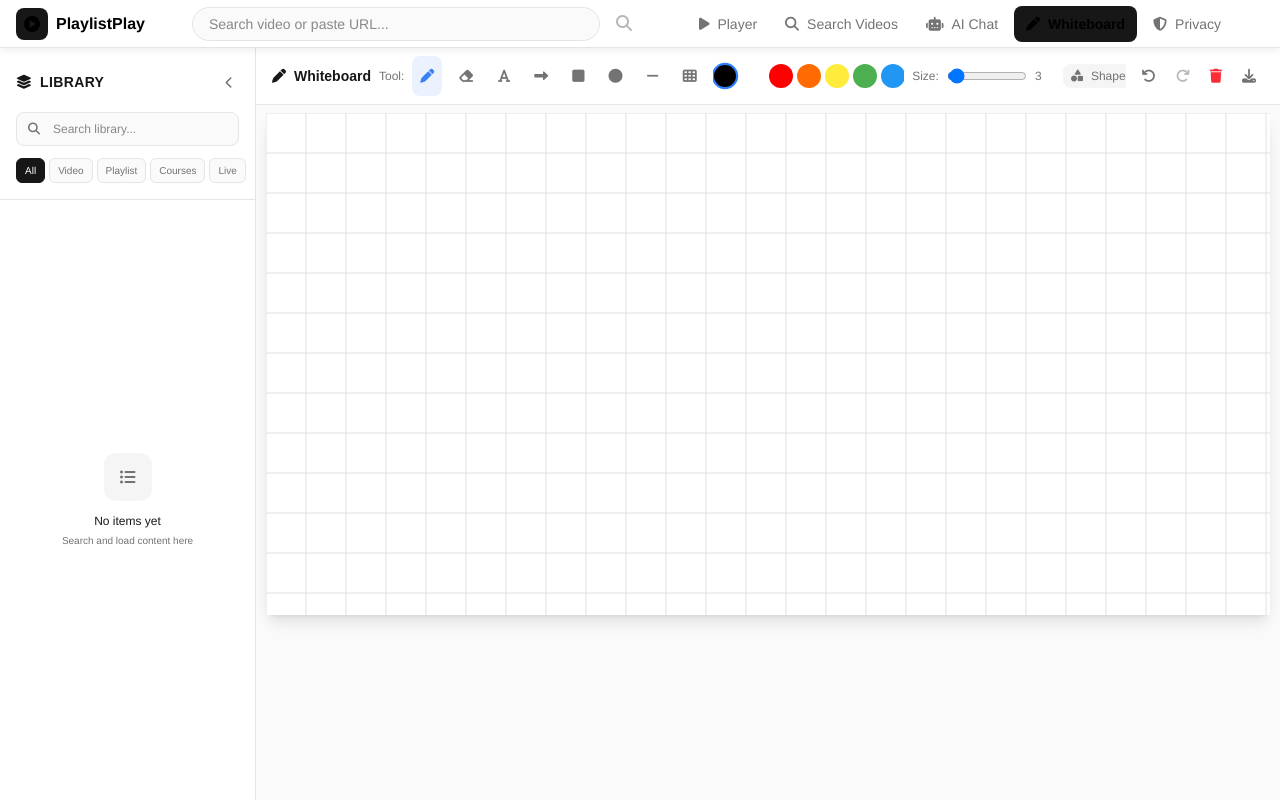
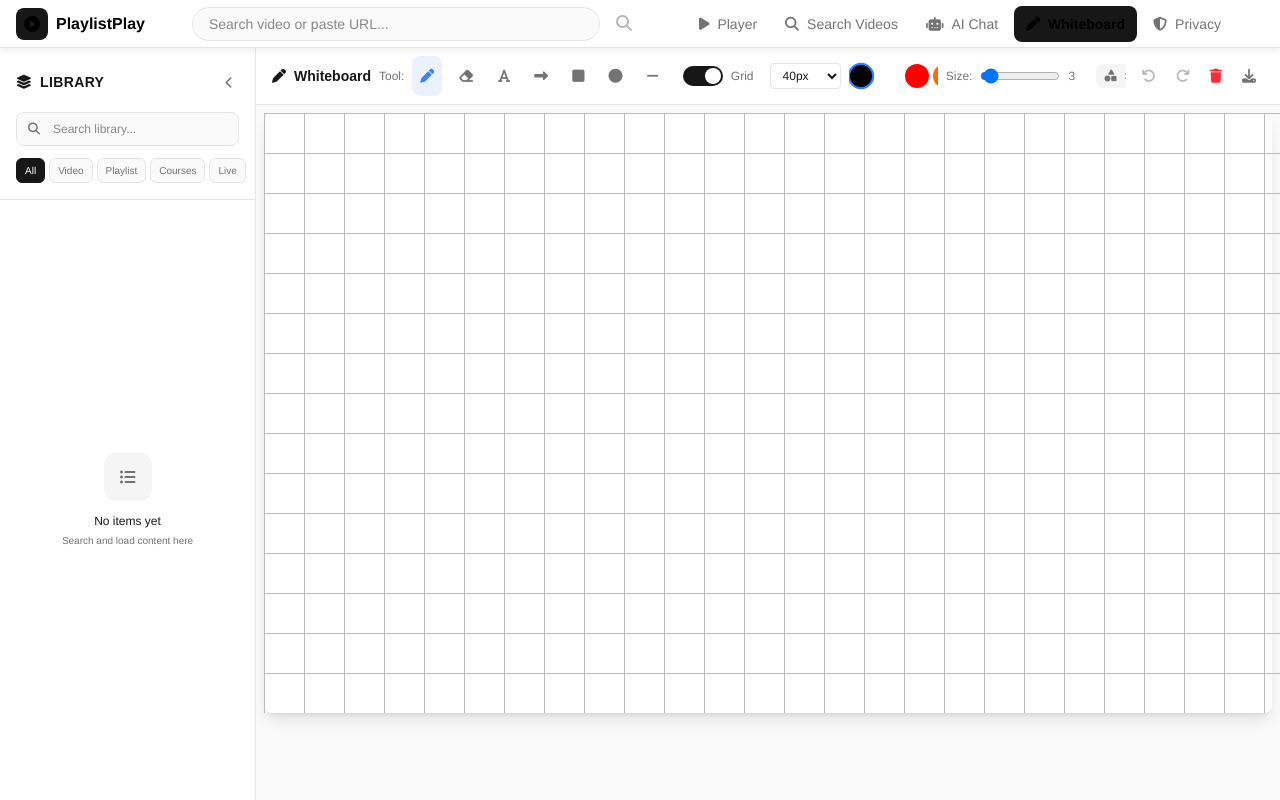
Before and after one commit to rgbailon/PlaylistTube, a React (Vite) app: page /whiteboard in a window 1280 px wide. Both pictures are taken after a click on the button 689 px from the left and 76 px from the top of the page. Built offline with nearby package versions, Linux system fonts and the light colour scheme.

Commit message:
fix: improve active text color for sun theme in chat, fix whiteboard grid with CSS background and darker lines

```diff
--- a/src/pages/ChatPage.jsx
+++ b/src/pages/ChatPage.jsx
@@ -90,7 +90,7 @@ const parseResponse = (provider, data) => {
 };
 
 function ChatPage() {
-  const { getCookie, setCookie } = useApp();
+  const { getCookie, setCookie, theme } = useApp();
 
 const [messages, setMessages] = useState([
     {
@@ -276,7 +276,7 @@ const chatbotConfig = getCookie('yt_chatbot_config');
           <div className="flex items-start gap-3">
             <div
               className="w-8 h-8 sm:w-9 sm:h-9 rounded-full flex items-center justify-center flex-shrink-0"
-              style={{ background: 'var(--accent-color)', color: 'white' }}
+              style={{ background: 'var(--accent-color)', color: theme === 'sun' ? '#000000' : 'white' }}
             >
               <i className="fas fa-robot text-xs sm:text-sm"></i>
             </div>
@@ -355,7 +355,7 @@ const chatbotConfig = getCookie('yt_chatbot_config');
             onClick={sendMessage}
             disabled={loading || !input.trim()}
             className="absolute right-1 top-1/2 -translate-y-1/2 w-8 h-8 rounded-xl flex items-center justify-center transition hover:scale-110 shadow-md disabled:opacity-50 disabled:hover:scale-100"
-            style={{ background: 'var(--accent-color)', color: 'white' }}
+            style={{ background: 'var(--accent-color)', color: theme === 'sun' ? '#000000' : 'white' }}
           >
             <i className="fas fa-paper-plane text-xs"></i>
           </button>
--- a/src/pages/WhiteboardPage.jsx
+++ b/src/pages/WhiteboardPage.jsx
@@ -1,6 +1,8 @@
 import { useState, useRef, useEffect, useCallback } from 'react';
+import { useApp } from '../App';
 
 function WhiteboardPage() {
+  const { theme } = useApp();
   const canvasRef = useRef(null);
   const containerRef = useRef(null);
   const [isDrawing, setIsDrawing] = useState(false);
@@ -12,6 +14,7 @@ function WhiteboardPage() {
   const [historyIndex, setHistoryIndex] = useState(-1);
   const [canvasSize, setCanvasSize] = useState({ width: 1200, height: 600 });
   const [showGrid, setShowGrid] = useState(false);
+  const [gridSize, setGridSize] = useState(40);
   const [shapeStart, setShapeStart] = useState({ x: 0, y: 0 });
   const [wireframeType, setWireframeType] = useState(null);
   const [showShapesDropdown, setShowShapesDropdown] = useState(false);
@@ -35,49 +38,20 @@ function WhiteboardPage() {
     saveState();
   }, []);
 
-  useEffect(() => {
-    initCanvas();
-    window.addEventListener('resize', initCanvas);
-    return () => window.removeEventListener('resize', initCanvas);
-  }, [initCanvas]);
+  const getGridBackground = () => {
+    if (!showGrid) return 'none';
+    const color = theme === 'light' || theme === 'sun' ? '#bbbbbb' : '#333333';
+    return `linear-gradient(${color} 1px, transparent 1px), linear-gradient(90deg, ${color} 1px, transparent 1px)`;
+  };
 
-  useEffect(() => {
-    const canvas = canvasRef.current;
-    if (!canvas) return;
-    const ctx = canvas.getContext('2d');
-
-    if (showGrid) {
-      savedCanvasRef.current = canvas.toDataURL();
-      ctx.strokeStyle = '#e0e0e0';
-      ctx.lineWidth = 1;
-      const gridSize = 40;
-
-      for (let x = 0; x <= canvas.width; x += gridSize) {
-        ctx.beginPath();
-        ctx.moveTo(x, 0);
-        ctx.lineTo(x, canvas.height);
-        ctx.stroke();
-      }
-
-      for (let y = 0; y <= canvas.height; y += gridSize) {
-        ctx.beginPath();
-        ctx.moveTo(0, y);
-        ctx.lineTo(canvas.width, y);
-        ctx.stroke();
-      }
-    } else if (savedCanvasRef.current) {
-      const img = new Image();
-      img.onload = () => {
-        ctx.clearRect(0, 0, canvas.width, canvas.height);
-        ctx.drawImage(img, 0, 0);
-      };
-      img.src = savedCanvasRef.current;
-    }
-  }, [showGrid]);
+  const getGridBackgroundSize = () => {
+    return showGrid ? `${gridSize}px ${gridSize}px` : 'auto';
+  };
 
   const saveState = () => {
     const canvas = canvasRef.current;
     const newState = canvas.toDataURL();
+    savedCanvasRef.current = newState;
     setHistory(prev => [...prev.slice(0, historyIndex + 1), newState]);
     setHistoryIndex(prev => prev + 1);
   };
@@ -320,27 +294,56 @@ const tools = [
 
         <div className="flex items-center gap-1 sm:gap-2">
           <span className="text-xs whitespace-nowrap" style={{ color: 'var(--text-muted)' }}>Tool:</span>
-          {tools.map((t) => (
+          {tools.filter(t => !t.isToggle).map((t) => (
             <button
               key={t.id}
               onClick={() => {
-                if (t.isToggle) {
-                  setShowGrid(!showGrid);
-                } else {
-                  setTool(t.id);
-                  setColor(t.id === 'eraser' ? '#ffffff' : color);
-                }
+                setTool(t.id);
+                setColor(t.id === 'eraser' ? '#ffffff' : color);
               }}
               className="p-2 rounded-lg transition"
               style={{
-                color: (t.isToggle ? showGrid : tool) === t.id ? '#3b82f6' : 'var(--text-muted)',
-                background: (t.isToggle ? showGrid : tool) === t.id ? 'rgba(59, 130, 246, 0.1)' : 'transparent'
+                color: tool === t.id ? '#3b82f6' : 'var(--text-muted)',
+                background: tool === t.id ? 'rgba(59, 130, 246, 0.1)' : 'transparent'
               }}
               title={t.label}
             >
               <i className={`fas ${t.icon} text-sm`}></i>
             </button>
           ))}
+          <div className="flex items-center gap-2 ml-2">
+            <button
+              onClick={() => setShowGrid(!showGrid)}
+              className="relative w-10 h-5 rounded-full transition-colors"
+              style={{ background: showGrid ? 'var(--accent-color)' : 'var(--bg-hover)' }}
+            >
+              <span
+                className="absolute top-0.5 left-0.5 w-4 h-4 rounded-full transition-transform"
+                style={{
+                  background: 'white',
+                  transform: showGrid ? 'translateX(20px)' : 'translateX(0)'
+                }}
+              />
+            </button>
+            <span className="text-xs" style={{ color: 'var(--text-muted)' }}>Grid</span>
+          </div>
+          <select
+            value={gridSize}
+            onChange={(e) => setGridSize(Number(e.target.value))}
+            className="ml-2 px-2 py-1 rounded text-xs border"
+            style={{
+              background: 'var(--bg-card)',
+              color: 'var(--text-main)',
+              borderColor: 'var(--border-color)',
+              display: showGrid ? 'inline-block' : 'none'
+            }}
+          >
+            <option value={20}>20px</option>
+            <option value={40}>40px</option>
+            <option value={60}>60px</option>
+            <option value={80}>80px</option>
+            <option value={100}>100px</option>
+          </select>
         </div>
 
         <div className="flex items-center gap-1 overflow-x-auto py-1">
@@ -458,7 +461,7 @@ const tools = [
       </div>
 
       <div className="flex-1 overflow-auto p-2" ref={containerRef}>
-        <div className="bg-white rounded-lg shadow-lg mx-auto" style={{ width: 'fit-content', maxWidth: '100%' }}>
+        <div className="bg-white rounded-lg shadow-lg mx-auto relative" style={{ width: 'fit-content', maxWidth: '100%' }}>
           <canvas
             ref={canvasRef}
             width={1200}
@@ -471,6 +474,11 @@ const tools = [
             onTouchMove={draw}
             onTouchEnd={stopDrawing}
             className="cursor-crosshair touch-none"
+            style={{
+              backgroundImage: getGridBackground(),
+              backgroundSize: getGridBackgroundSize(),
+              backgroundPosition: '0 0'
+            }}
           />
         </div>
       </div>
```
